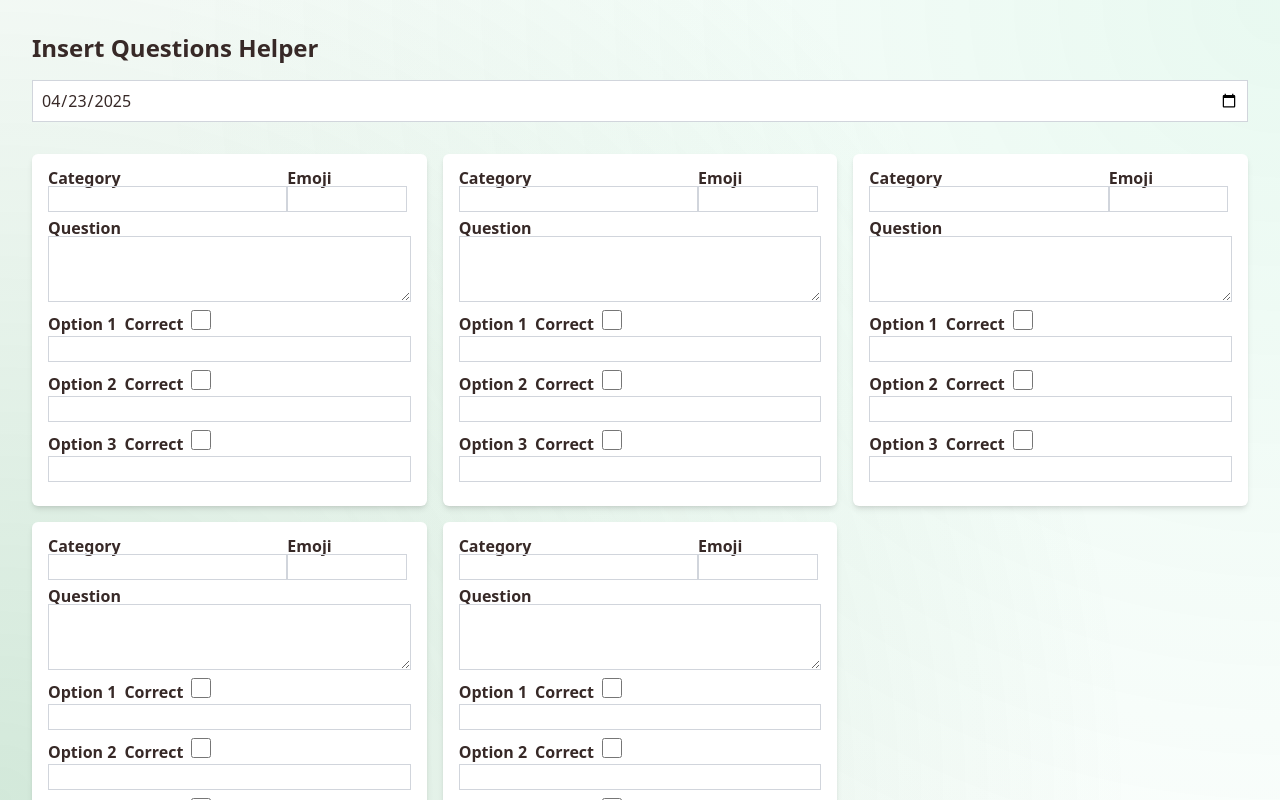
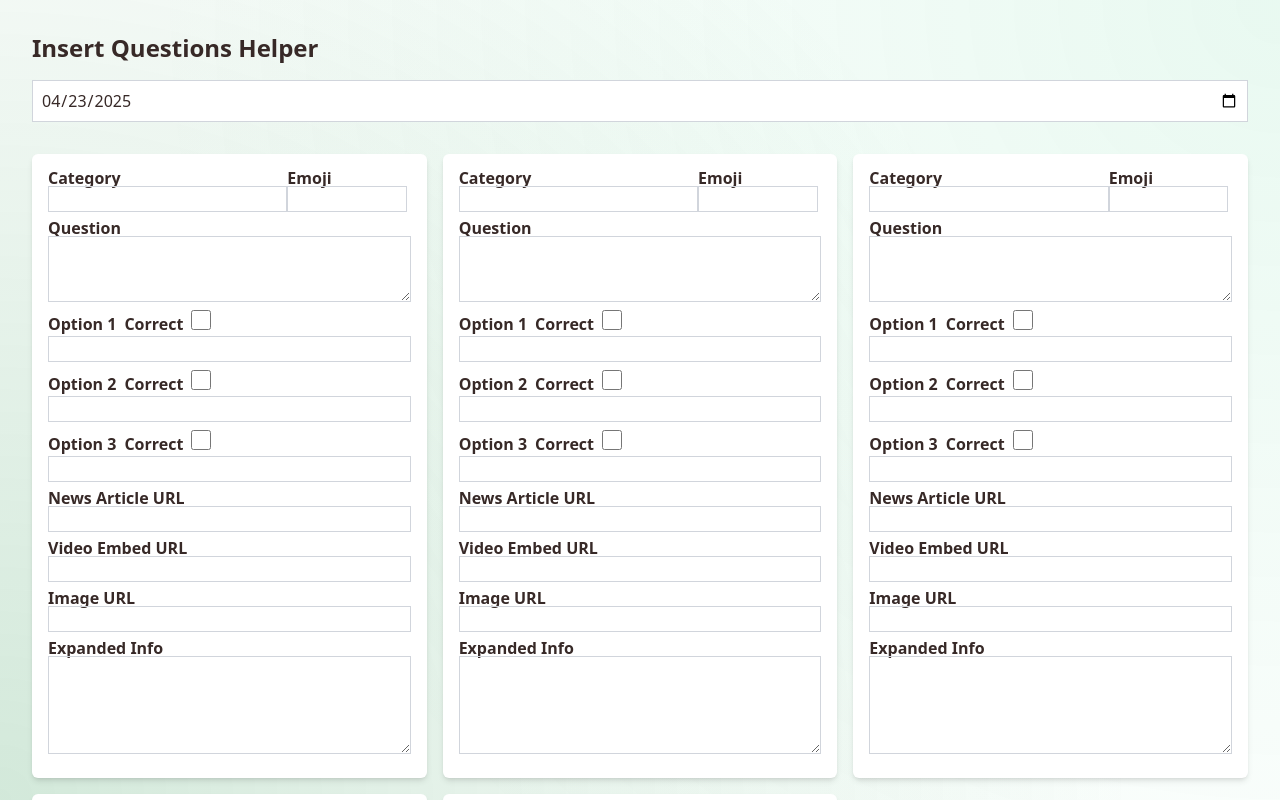
Before and after one commit to juanmartinzzz/versus-info, a React (Vite) app: page /insert-questions-helper-81n271bf1023ut in a window 1280 px wide. Shown: the top 800 px of the page. Built offline with nearby package versions, Linux system fonts and the light colour scheme; no server answers; the database is empty.

Commit message:
Add info + image/video after User responds

```diff
--- /dev/null
+++ b/src/components/NewsLink.jsx
@@ -0,0 +1,61 @@
+import { ArrowRight } from "lucide-react";
+import { motion } from 'framer-motion';
+import { internationalization } from "../internationalization/internationalization";
+import string from "../utils/string";
+
+const NewsLink = ({ expandedInfo = null, newsArticleUrl = null, videoEmbed = null, imageUrl = null }) => {
+  const translated = internationalization.getTranslated();
+
+  return (
+    <motion.div
+      initial={{ opacity: 0, height: 0 }}
+      animate={{ opacity: 1, height: 'auto' }}
+      transition={{ duration: 4, delay: 1 }}
+    >
+      {expandedInfo && (
+        <div className="mb-4 text-sm">
+          {expandedInfo.split('\n').map((line, index) => (
+            <p key={index} className="mb-2">{line}</p>
+          ))}
+        </div>
+      )}
+
+      {videoEmbed && (
+        <div className="mb-4 flex justify-center items-center">
+          <iframe src={videoEmbed} className="w-full h-96" />
+        </div>
+      )}
+
+      {newsArticleUrl && (
+        <div className="mb-4 text-sm text-accent1">
+          <a href={newsArticleUrl} target="_blank" rel="noopener noreferrer" className="flex justify-center items-center gap-2">{translated.moreInfo} <ArrowRight className="w-4 h-4" /></a>
+        </div>
+      )}
+
+      {imageUrl && (
+        <div className="mb-4 flex flex-col justify-center items-center">
+          <img src={imageUrl} alt="News Article" className="w-full" />
+          <div className="text-sm text-accent1">
+            {translated.imageFrom}: <a href={imageUrl} target="_blank" rel="noopener noreferrer">{string.getUrlParts({url: imageUrl}).host}</a>
+          </div>
+        </div>
+      )}
+
+      {/* {videoEmbed && false && (
+        <div className="mb-4 flex justify-center items-center">
+          <div className="flex justify-center items-center gap-2 border border-danger rounded-full p-1 pr-4">
+            <div className="bg-danger rounded-full p-1.5">
+              <Play className="w-6 h-6 text-white test" />
+            </div>
+
+            <div className="text-md font-bold">
+              View video
+            </div>
+          </div>
+        </div>
+      )} */}
+    </motion.div>
+  );
+};
+
+export default NewsLink;
--- a/src/components/QuestionCard.jsx
+++ b/src/components/QuestionCard.jsx
@@ -1,4 +1,5 @@
 import { useState } from 'react';
+import NewsLink from './NewsLink';
 import { motion } from 'framer-motion';
 import { Timer, CheckCircle2, XCircle, ThumbsUp, ThumbsDown } from 'lucide-react';
 import { internationalization } from '../internationalization/internationalization';
@@ -110,6 +111,12 @@ const QuestionCard = ({
         )}
       </div>
 
+      {/* News link */}
+      {isRevealed && (
+        <NewsLink expandedInfo={question.expandedInfo} newsArticleUrl={question.newsArticleUrl} videoEmbed={question.videoEmbed} imageUrl={question.imageUrl} />
+      )}
+
+      {/* Options for the User to answer */}
       <div className="space-y-4">
         {question.options.map((option, index) => (
           <motion.button
@@ -141,6 +148,7 @@ const QuestionCard = ({
         ))}
       </div>
 
+      {/* Next question button */}
       {isRevealed && (
         <motion.button
           initial={{ opacity: 0, y: 10 }}
--- a/src/components/ResultsScreen.jsx
+++ b/src/components/ResultsScreen.jsx
@@ -43,7 +43,7 @@ const ResultsScreen = ({ score, answersData, questions }) => {
     const phrases = [
       // `🎯 ${translated.myScoreTodayWas} ${score}`,
       questionCategoryAndAnswerIsCorrect.join('\n'),
-      `${translated.myTotalIs}: ${score} - ${translated.catchUpAndBeatMe}`,
+      `${translated.myTotalIs}: ${score} - ${translated.playAndCatchUpWithTheNews}`,
       // `${translated.canYouBeatMe}`,
       `${import.meta.env.VITE_SHARE_URL}?lc=${localStorage.getItem(constants.localStorageKeys.languageCode)}`,
     ];
--- a/src/data/constants.js
+++ b/src/data/constants.js
@@ -3,7 +3,7 @@ const languages = ['en', 'es'];
 const localStorageKeys = {
   localId: 'localId',
   languageCode: 'languageCode',
-  previousSession: 'previousSessionV2',
+  previousSession: 'previousSessionV4',
 }
 
 const constants = {
--- a/src/internationalization/internationalization.js
+++ b/src/internationalization/internationalization.js
@@ -77,6 +77,14 @@ const interactions = {
     en: 'Check your results',
     es: 'Ir a resultados',
   },
+  moreInfo: {
+    en: 'More info',
+    es: 'Más información',
+  },
+  imageFrom: {
+    en: 'Image from',
+    es: 'Imagen de',
+  },
 };
 
 // Results screen
@@ -89,9 +97,9 @@ const resultsScreen = {
     en: 'My total was',
     es: 'Mi total fue',
   },
-  catchUpAndBeatMe: {
-    en: 'catch up and beat me',
-    es: 'actualízate y supérame',
+  playAndCatchUpWithTheNews: {
+    en: 'Play and catch up with the news',
+    es: 'Juega y entérate de las noticias',
   },
   canYouBeatMe: {
     en: 'Can you beat me?',
--- a/src/screens/insertQuestionsHelper/InsertQuestionsHelper.jsx
+++ b/src/screens/insertQuestionsHelper/InsertQuestionsHelper.jsx
@@ -21,7 +21,11 @@ const defaultItems = [1,2,3,4,5].map(index => ({
       value: '',
       correct: false
     }
-    ]
+  ],
+  newsArticleUrl: '',
+  expandedInfo: '',
+  videoEmbed: '',
+  imageUrl: '',
   })
 );
 
@@ -154,10 +158,49 @@ const InsertQuestionsHelper = () => {
                 />
               </div>
             ))}
+
+            <div className="mb-2 w-full flex flex-col">
+              <span className="font-semibold leading-none">News Article URL</span>
+              <input
+                type="text"
+                value={items[index].newsArticleUrl}
+                onChange={({target}) => editItem({index, key: 'newsArticleUrl', value: target.value})}
+                className="px-2 py-0 border border-gray-300 w-full"
+              />
+            </div>
+
+            <div className="mb-2 w-full flex flex-col">
+              <span className="font-semibold leading-none">Video Embed URL</span>
+              <input
+                type="text"
+                value={items[index].videoEmbed}
+                onChange={({target}) => editItem({index, key: 'videoEmbed', value: target.value})}
+                className="px-2 py-0 border border-gray-300 w-full"
+              />
+            </div>
+
+            <div className="mb-2 w-full flex flex-col">
+              <span className="font-semibold leading-none">Image URL</span>
+              <input
+                type="text"
+                value={items[index].imageUrl}
+                onChange={({target}) => editItem({index, key: 'imageUrl', value: target.value})}
+                className="px-2 py-0 border border-gray-300 w-full"
+              />
+            </div>
+
+            <div className="mb-2 w-full flex flex-col">
+              <span className="font-semibold leading-none">Expanded Info</span>
+              <textarea
+                rows={4}
+                value={items[index].expandedInfo}
+                onChange={({target}) => editItem({index, key: 'expandedInfo', value: target.value})}
+                className="px-2 py-0 border border-gray-300 w-full"
+              />
+            </div>
           </div>
         ))}
       </div>
-
 
       {/* Insert question to supabase */}
       <button className="mt-8 w-full flex items-center gap-2 bg-accent1 text-white px-4 py-2 rounded-md" onClick={insertQuestion} >
--- /dev/null
+++ b/src/utils/string.js
@@ -0,0 +1,14 @@
+const getUrlParts = ({url}) => {
+  const urlParts = url.split('/');
+  return {
+    protocol: urlParts[0],
+    host: urlParts[2],
+    path: urlParts.slice(3).join('/'),
+  }
+}
+
+const string = {
+  getUrlParts,
+}
+
+export default string;
```
Also changed, not shown: 1 other file (tests, documents, lock files or other folders). Lines whose indentation alone changed are shown as unchanged.
